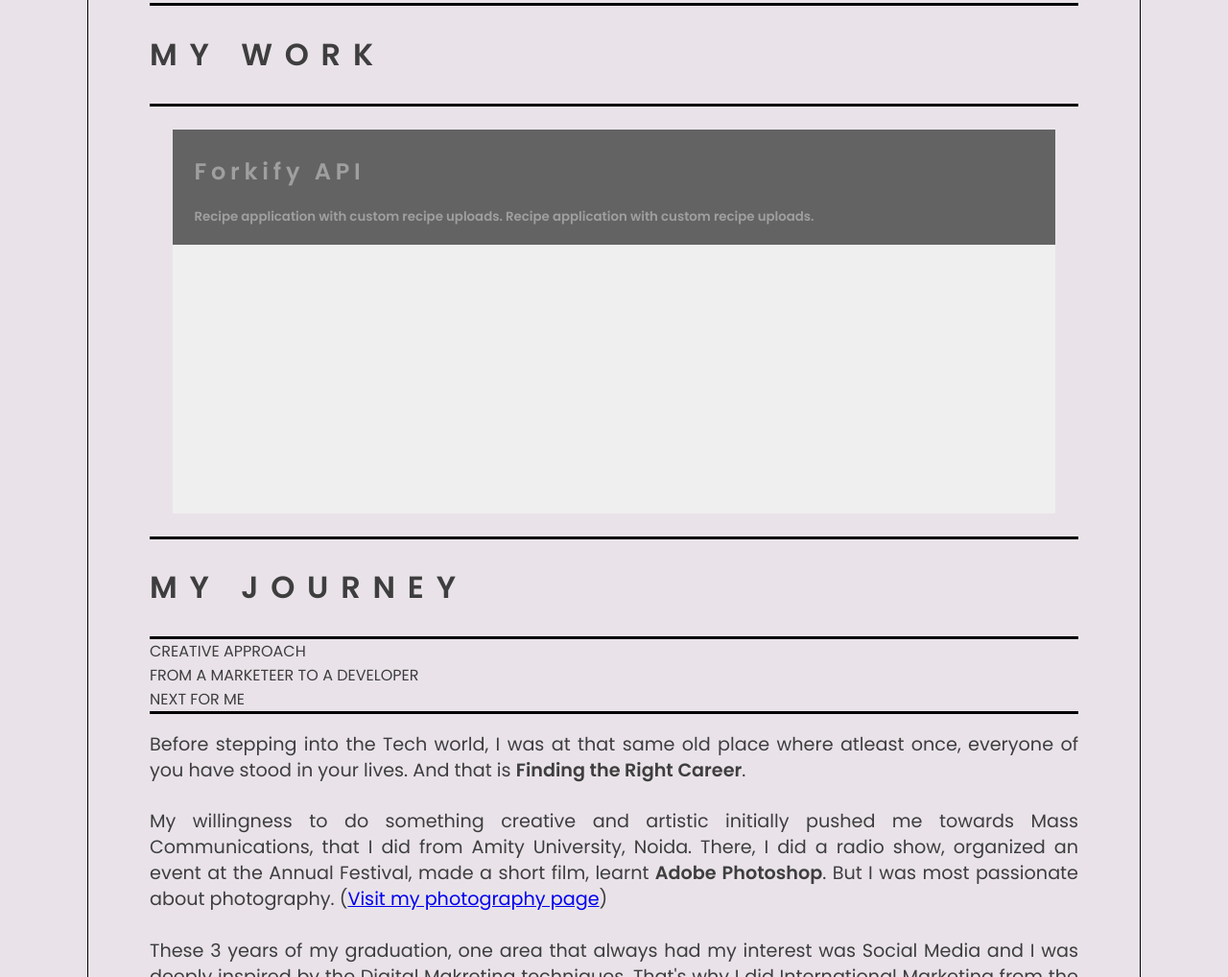
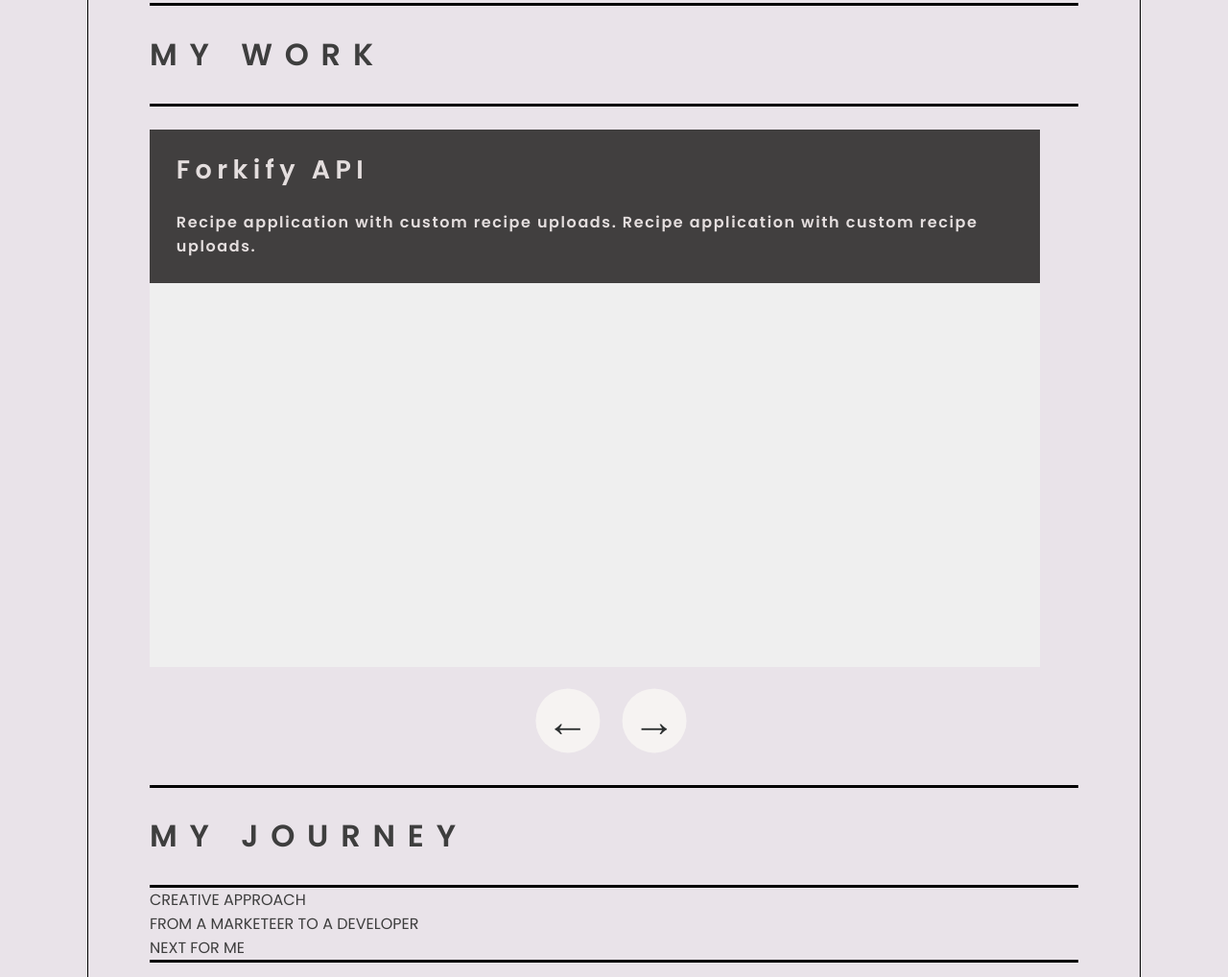
Before and after one commit to akshitgupta65/guptaakshitdev, a website built with Parcel: page index.html in a window 1280 px wide. Shown: the part 1098-2116 px from the top of the page at 96% size. Built offline with nearby package versions, Linux system fonts and the light colour scheme.

Commit message:
slider component

```diff
--- a/index.html
+++ b/index.html
@@ -68,7 +68,7 @@
 
       <section>
         <div class="window">
-          <div class="project">
+          <div class="project project--1">
             <div class="project_text">
               <h2 class="project_text--title">Forkify API</h2>
               <h3 class="project_text--desc">
@@ -78,7 +78,7 @@
             </div>
           </div>
 
-          <div class="project" hidden>
+          <div class="project project--2">
             <div class="project_text">
               <h2 class="project_text--title">Mapty App</h2>
               <h3 class="project_text--desc">
@@ -86,7 +86,7 @@
               </h3>
             </div>
           </div>
-          <div class="project" hidden>
+          <div class="project project--3">
             <div class="project_text">
               <h2 class="project_text--title">Bankist App</h2>
               <h3 class="project_text--desc">
@@ -95,7 +95,7 @@
               </h3>
             </div>
           </div>
-          <div class="project" hidden>
+          <div class="project project--4">
             <div class="project_text">
               <h2 class="project_text--title">Bankist Marketing Website</h2>
               <h3 class="project_text--desc">
@@ -103,14 +103,19 @@
               </h3>
             </div>
           </div>
-          <div class="project" hidden>
+          <div class="project project--5">
             <div class="project_text">
               <h2 class="project_text--title">The Pig Game</h2>
               <h3 class="project_text--desc">
                 sdklndlkvnvnfknflksdnlksdnfklwenklwnfweknfklwenlwenlwefnwlfnwlnw
+                efjverjvnerjnvjern ejrfnerjfnw rlvrenvjrerj
               </h3>
             </div>
           </div>
+        </div>
+        <div>
+          <button class="slider_btn slider_btn--left">&larr;</button>
+          <button class="slider_btn slider_btn--right">&rarr;</button>
         </div>
       </section>
 
--- a/script.js
+++ b/script.js
@@ -3,7 +3,9 @@ const header = document.querySelector(".header");
 
 // TASKS
 
-// 1. (window) Load each section after 25% scroll
+// (window) Load each section after 25% scroll
+
+// Sticky Navigation Bar
 
 const navHeight = nav.getBoundingClientRect().height;
 console.log(navHeight);
@@ -23,10 +25,40 @@ const headerObserver = new IntersectionObserver(stickyNav, {
 
 headerObserver.observe(header);
 
-// 2. (who-am-I) Insert a video message, also make some space for it so that it doesnot ruin the layout of the page after video has been loaded
+// Slider Component to view projects
+
+const projects = document.querySelectorAll(".project");
+const btnLeft = document.querySelector(".slider_btn--left");
+const btnRight = document.querySelector(".slider_btn--right");
+
+const displayProject = function (projectCount) {
+  console.log(projectCount);
+  console.log(projects.length);
+  projects.forEach((project, index) => {
+    project.style.transform = `translateX(${100 * (index - projectCount)}%)`;
+  });
+};
+displayProject(0);
+
+let curProject = 0;
+const maxProject = projects.length;
+
+const nextProject = function () {
+  curProject === maxProject - 1 ? (curProject = 0) : curProject++;
+  displayProject(curProject);
+};
+
+const prevProject = function () {
+  curProject === 0 ? (curProject = maxProject - 1) : curProject--;
+  displayProject(curProject);
+};
+
+btnRight.addEventListener("click", nextProject);
+
+btnLeft.addEventListener("click", prevProject);
+
+//
+//
+// 2. (who-am-I) Insert a video message
 
 // 3. (my-work) when hover on window, slide the project description from above and blacken the background image
-
-// 4. (my-work) add all projects in a row (100,200,300,400,...)
-
-// 5. (my-work) to view my projects create a slider, when user clicks right button, slide the slider to left and vice versa
--- a/style.css
+++ b/style.css
@@ -121,28 +121,74 @@ video {
 }
 
 /* My Projects */
+
 .window {
-  display: block;
-  align-content: center;
+  position: relative;
+  width: 58rem;
+  height: 40rem;
+  overflow: hidden;
 }
 
 .project {
-  /* background-image: url("https://raw.githubusercontent.com/akshitgupta65/forkify/master/src/img/logo.png?token=GHSAT0AAAAAABRTTEUCR4PX2EXL4VPLARCIYQY46WA"); */
+  position: absolute;
+  top: 0;
+  width: 100%;
+  height: 35rem;
+  display: flex;
+  align-items: center;
+  justify-content: center;
+  transition: transform 1s;
+
   background-color: #efefef;
-  height: 400px;
-  text-align: left;
-  margin: 1.5em;
+  margin-top: 1.5em;
+  transform: translateX(0%);
 }
 
 .project_text {
-  background-color: #636363;
-  color: #9f9f9f;
-  padding: 0.4em;
-  padding-left: 1.4em;
+  position: absolute;
+  top: 0;
+  left: 0;
+  width: 97%;
+  padding-left: 3%;
+  padding-bottom: 1%;
+  font-size: large;
+
+  background-color: rgb(65, 63, 63);
+  color: #e4dede;
 }
 
 .project_text--desc {
-  font-size: smaller;
+  font-size: medium;
+  letter-spacing: 0.1em;
+}
+
+.slider_btn {
+  position: relative;
+  z-index: 10;
+  border: none;
+  border-radius: 70%;
+  background-color: rgba(253, 252, 247, 0.644);
+  color: #2a2d2efd;
+  font-family: inherit;
+  height: 1.5em;
+  width: 1.5em;
+  font-size: 2.8em;
+  cursor: pointer;
+}
+
+.slider_btn:hover {
+  color: rgba(253, 252, 247, 0.644);
+  background-color: #2a2d2efd;
+}
+
+.slider_btn--left {
+  left: 45%;
+  transform: translate(-50%, -50%);
+}
+
+.slider_btn--right {
+  right: -40%;
+  transform: translate(50%, -50%);
 }
 
 /* MY Journey  */
```
